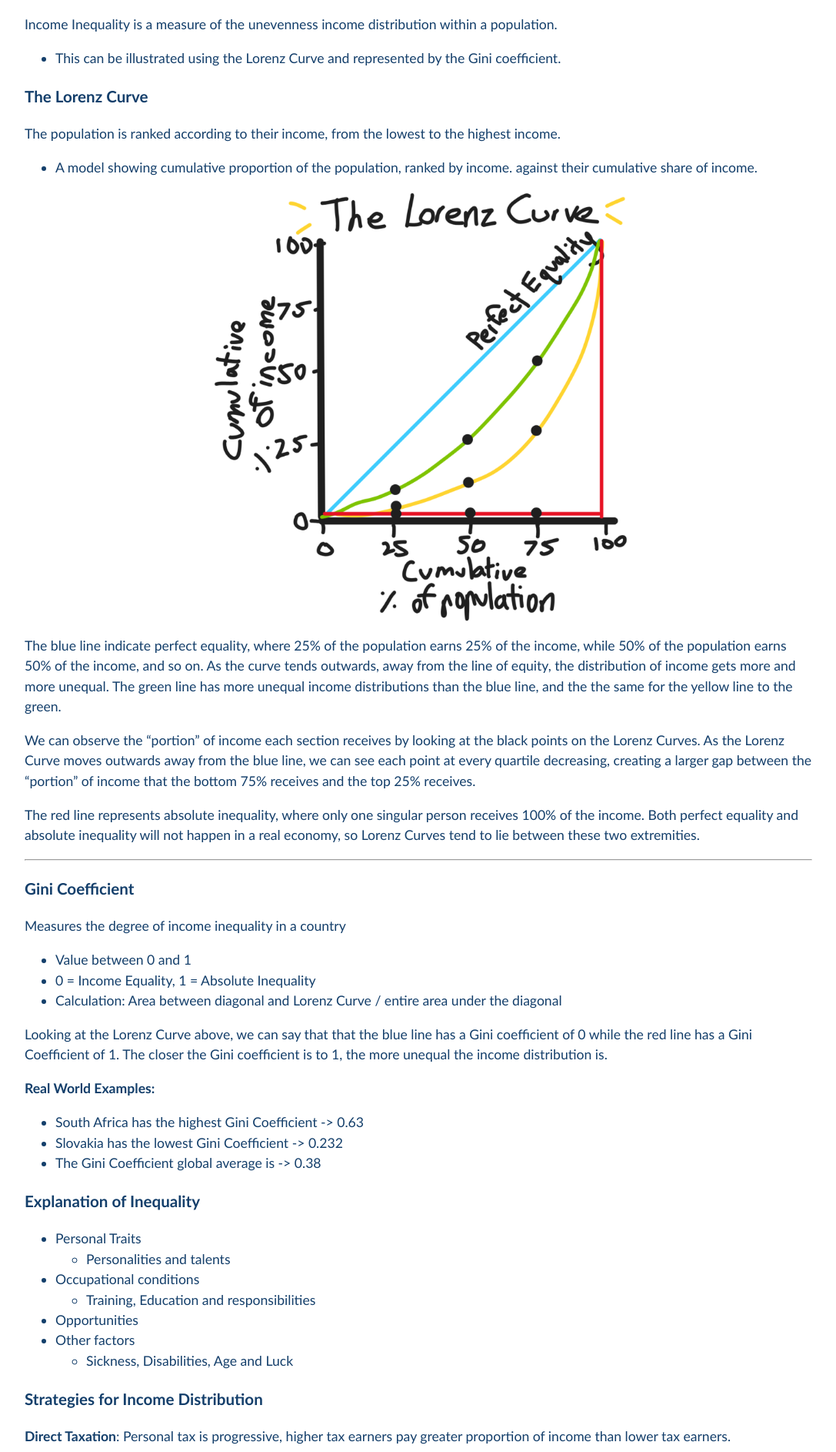
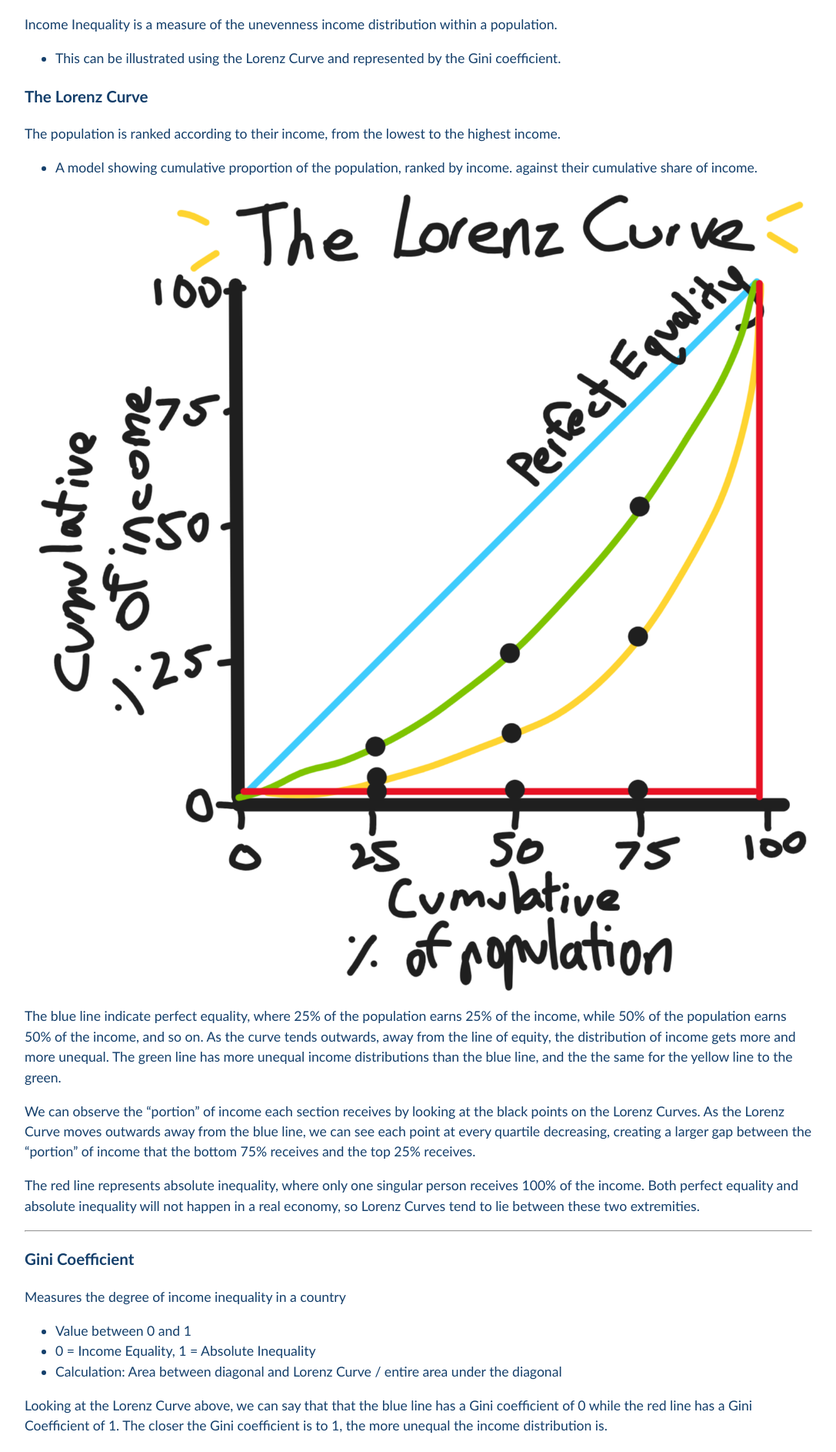
Before and after one commit to Pi-thagoras/the-chicken-pen, a Jekyll site: the page built from economics/Income-Distribution.md, in a window 1280 px wide. Shown: the part 1337-3223 px from the top of the page at 77% size, without its empty margins (96-1183 px from the left). Built offline with Jekyll 4.4.1, drawn with Linux system fonts in a browser that asks for light colours.

Commit message:
vault backup: 2023-09-15 10:45:52

```diff
--- a/economics/Income-Distribution.md
+++ b/economics/Income-Distribution.md
@@ -47,7 +47,7 @@
 The population is ranked according to their income, from the lowest to the highest income.
 - A model showing cumulative proportion of the population, ranked by income. against their cumulative share of income.
 
-<image src="/the-chicken-pen/assets/Lorenz-Curve.png" alt="The Lorenz Curve" width=550px />
+<image src="/the-chicken-pen/assets/Lorenz-Curve.png" alt="The Lorenz Curve" class="responsive" width=550px />
 
 The blue line indicate perfect equality, where 25% of the population earns 25% of the income, while 50% of the population earns 50% of the income, and so on. As the curve tends outwards, away from the line of equity, the distribution of income gets more and more unequal. The green line has more unequal income distributions than the blue line, and the the same for the yellow line to the green.
 
```
